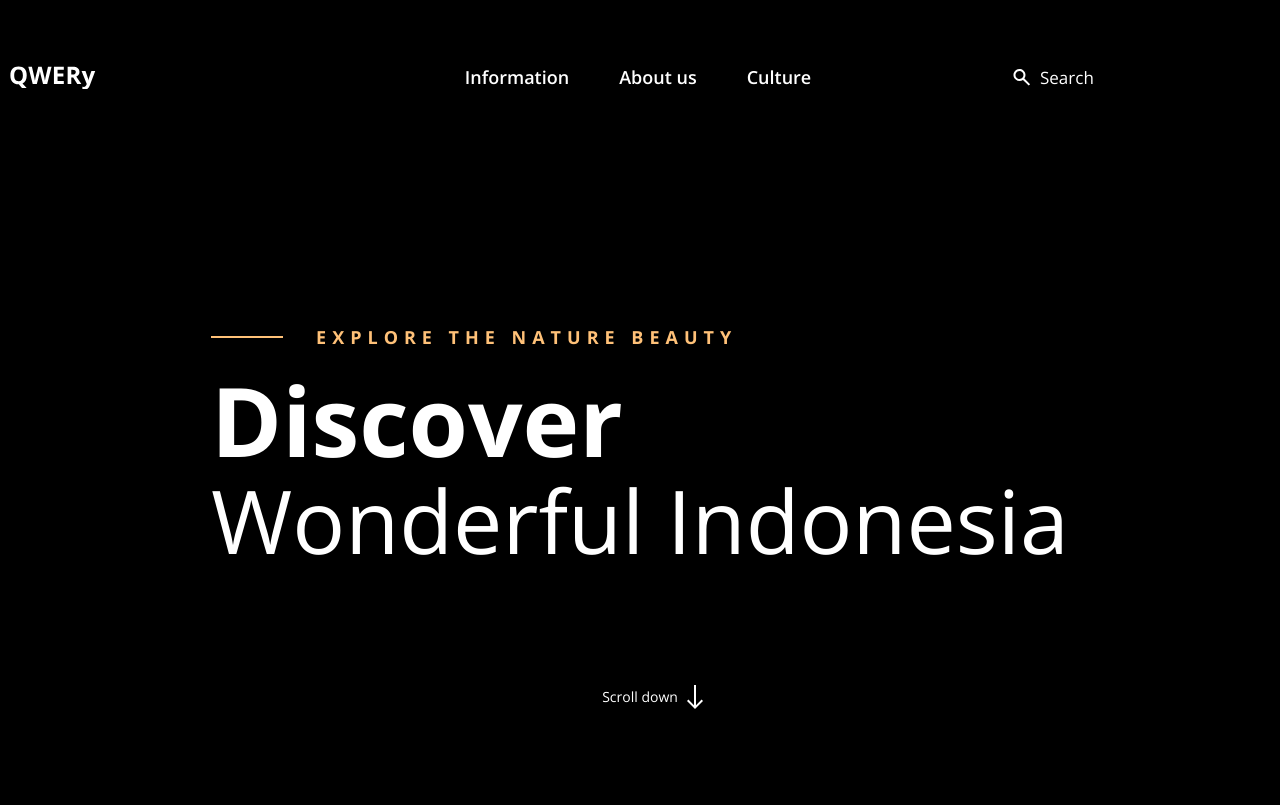
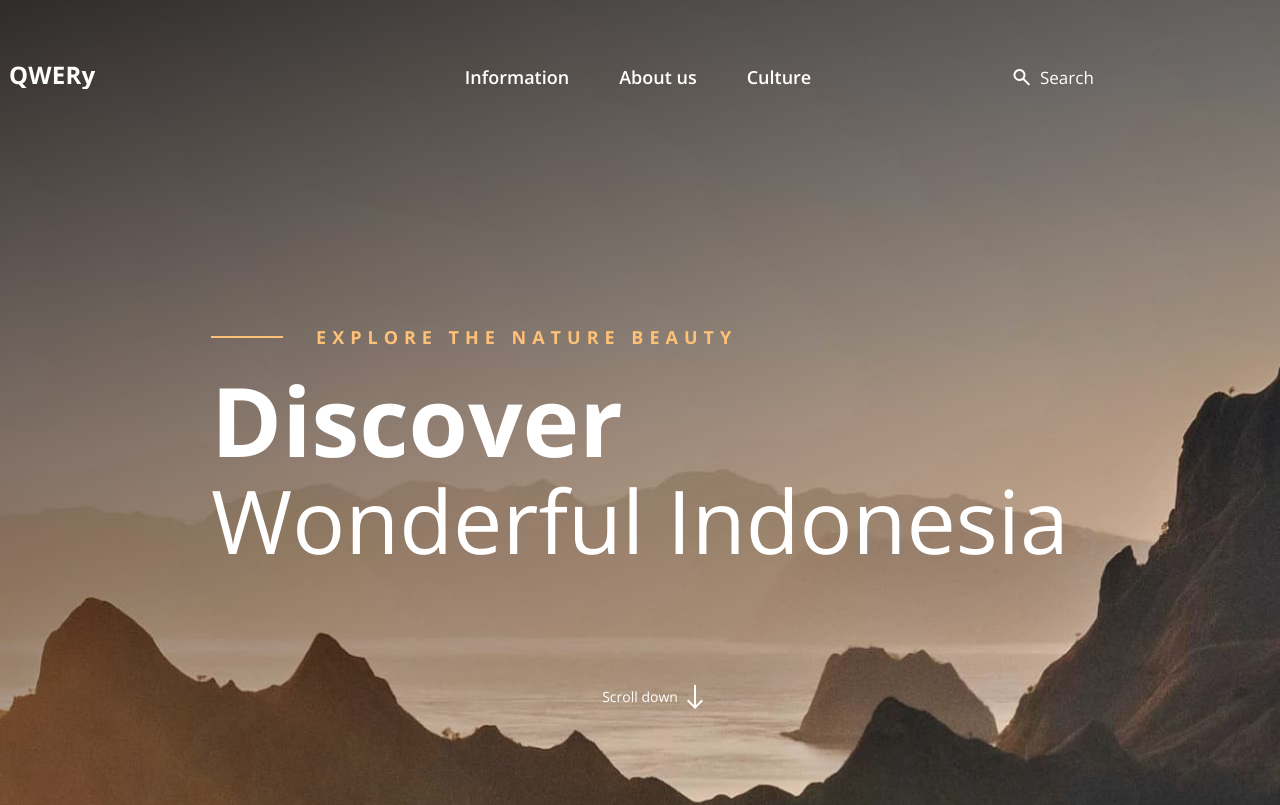
Before and after one commit to enewerty/QWERy, a plain HTML site: page index.html in a window 1280 px wide. Shown: the top 805 px of the page. Drawn offline with nearby package versions, Linux system fonts and the light colour scheme; files whose address does not match are found by name; a web font is replaced by a local one.

Commit message:
Update main.css

```diff
--- a/css/main.css
+++ b/css/main.css
@@ -19,7 +19,7 @@ body {
 }
 
 .header {
-  background-image: url("./img/header/bg-header.jpg");
+  background-image: url("../img/header/bg-header.jpg");
   background-repeat: no-repeat;
   background-size: cover;
   background-position: center;
```
